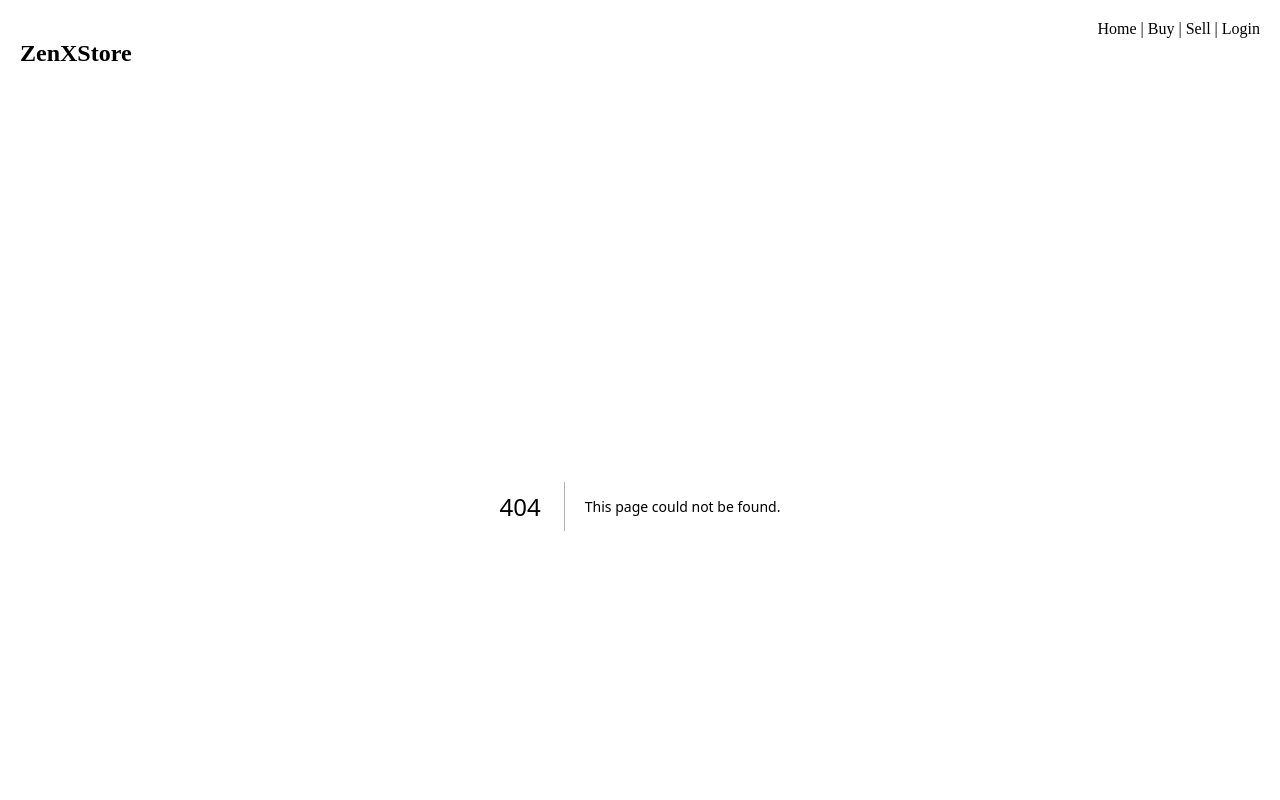
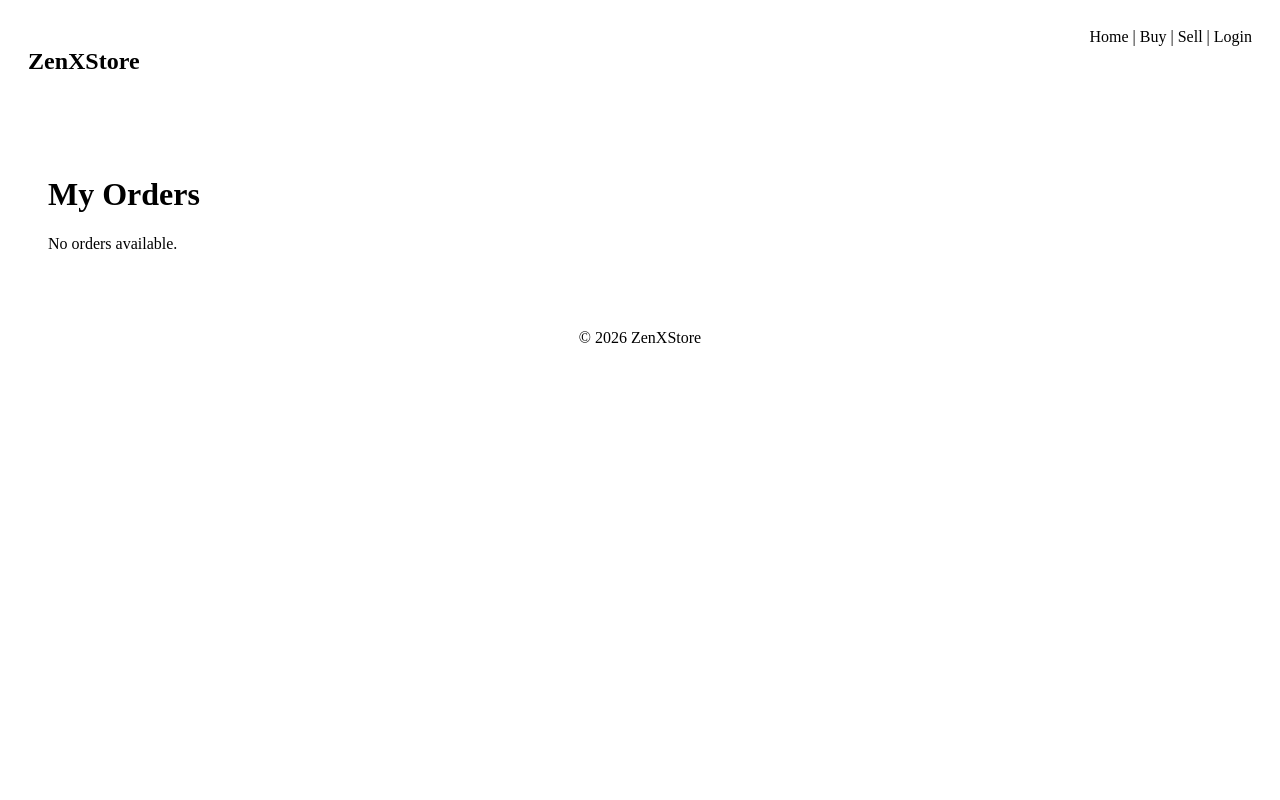
Before and after one commit to sgaeric6/ZenXstore, a Next.js app in the folder client/: page /orders in a window 1280 px wide. Before the commit this address had no page. Shown: the top 800 px of the page. Built offline with nearby package versions, Linux system fonts and the light colour scheme.

Commit message:
Create page.tsx

```diff
--- /dev/null
+++ b/client/app/orders/page.tsx
@@ -0,0 +1,15 @@
+export default function Orders() {
+
+  return (
+
+    <main style={{ padding: 40 }}>
+
+      <h1>My Orders</h1>
+
+      <p>No orders available.</p>
+
+    </main>
+
+  );
+
+}
```
